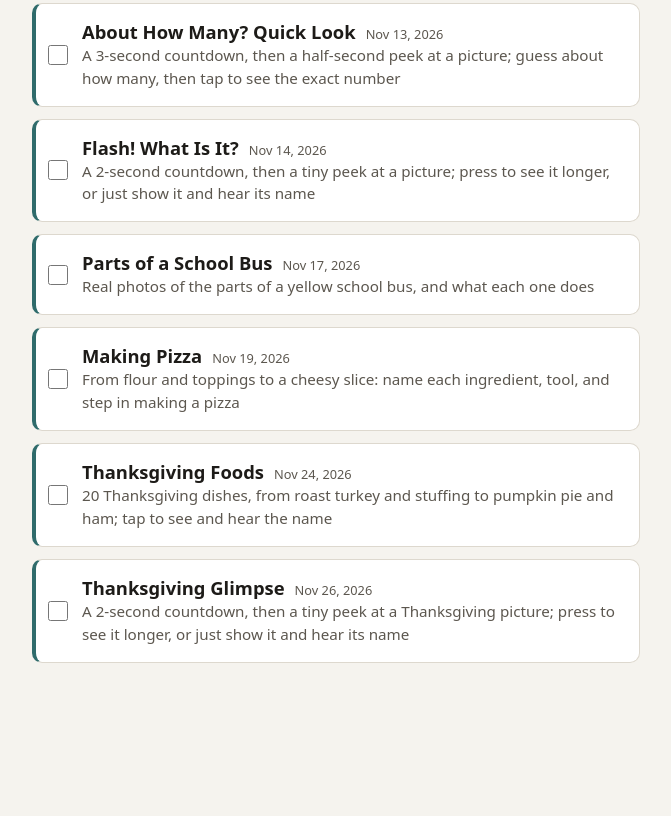
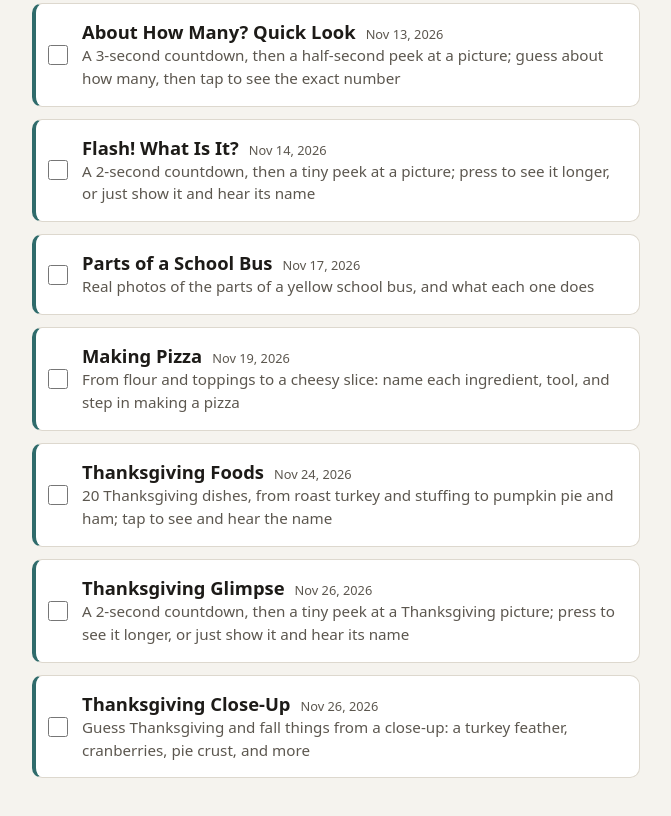
Before and after one commit to ptswanson-cloud/floatingshores, a plain HTML site: page flashcard-games.html in a window 1280 px wide. Shown: the part 6103-6919 px from the top of the page, without its empty margins (304-975 px from the left). Before the commit the page ends 6826 px from the top, so only its background shows below. Drawn offline with Linux system fonts and the light colour scheme.

Commit message:
Add Thanksgiving Close-Up to Flashcard Games (#35)

```diff
--- a/flashcard-games.html
+++ b/flashcard-games.html
@@ -98,6 +98,7 @@ ul li.is-done > a{background:color-mix(in srgb, var(--accent) 10%, var(--card))}
     <li><a href="https://pizza-flashcards.pages.dev"><span class="t"><b>Making Pizza</b><time datetime="2026-11-19">Nov 19, 2026</time></span><span>From flour and toppings to a cheesy slice: name each ingredient, tool, and step in making a pizza</span></a></li>
     <li><a href="https://thanksgiving-foods-flashcards.pages.dev"><span class="t"><b>Thanksgiving Foods</b><time datetime="2026-11-24">Nov 24, 2026</time></span><span>20 Thanksgiving dishes, from roast turkey and stuffing to pumpkin pie and ham; tap to see and hear the name</span></a></li>
     <li><a href="https://thanksgiving-glimpse.pages.dev"><span class="t"><b>Thanksgiving Glimpse</b><time datetime="2026-11-26">Nov 26, 2026</time></span><span>A 2-second countdown, then a tiny peek at a Thanksgiving picture; press to see it longer, or just show it and hear its name</span></a></li>
+    <li><a href="https://thanksgiving-closeup.pages.dev"><span class="t"><b>Thanksgiving Close-Up</b><time datetime="2026-11-26">Nov 26, 2026</time></span><span>Guess Thanksgiving and fall things from a close-up: a turkey feather, cranberries, pie crust, and more</span></a></li>
   </ul>
 </div>
 <script>
```
